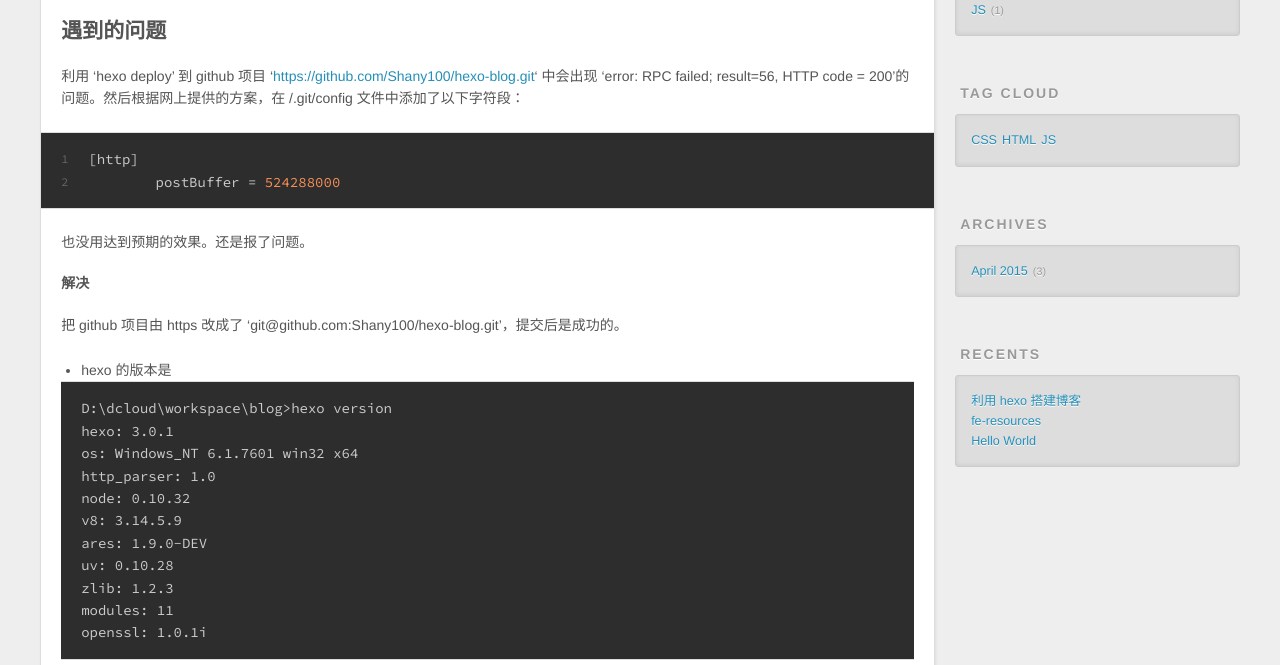
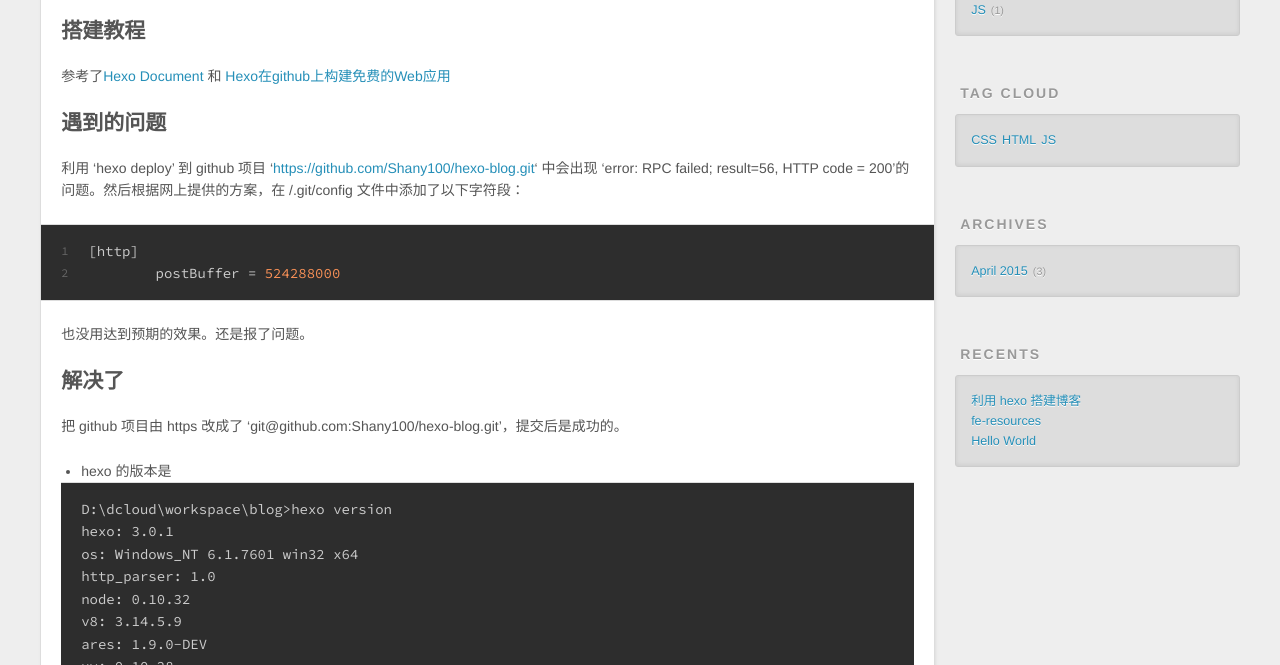
Before and after one commit to Shany100/Shany100.github.io, a plain HTML site: page index.html in a window 1280 px wide. Shown: the part 435-1100 px from the top of the page. Drawn offline with nearby package versions, Linux system fonts and the light colour scheme.

Commit message:
Site updated: 2015-04-09 12:53:15

```diff
--- a/index.html
+++ b/index.html
@@ -87,9 +87,10 @@
 
     <div class="article-entry" itemprop="articleBody">
 
-        <h2 id="遇到的问题">遇到的问题</h2><p>利用 ‘hexo deploy’ 到 github 项目 ‘<a href="https://github.com/Shany100/hexo-blog.git" target="_blank" rel="external">https://github.com/Shany100/hexo-blog.git</a>‘ 中会出现 ‘error: RPC failed; result=56, HTTP code = 200’的问题。然后根据网上提供的方案，在 /.git/config 文件中添加了以下字符段：<br><figure class="highlight bash"><table><tr><td class="gutter"><pre><span class="line">1</span><br><span class="line">2</span><br></pre></td><td class="code"><pre><span class="line">[http]</span><br><span class="line">	postBuffer = <span class="number">524288000</span></span><br></pre></td></tr></table></figure></p>
+        <h2 id="搭建教程">搭建教程</h2><p>参考了<a href="http://hexo.io/docs/" target="_blank" rel="external">Hexo Document</a> 和 <a href="http://blog.fens.me/hexo-blog-github/" target="_blank" rel="external">Hexo在github上构建免费的Web应用</a></p>
+<h2 id="遇到的问题">遇到的问题</h2><p>利用 ‘hexo deploy’ 到 github 项目 ‘<a href="https://github.com/Shany100/hexo-blog.git" target="_blank" rel="external">https://github.com/Shany100/hexo-blog.git</a>‘ 中会出现 ‘error: RPC failed; result=56, HTTP code = 200’的问题。然后根据网上提供的方案，在 /.git/config 文件中添加了以下字符段：<br><figure class="highlight bash"><table><tr><td class="gutter"><pre><span class="line">1</span><br><span class="line">2</span><br></pre></td><td class="code"><pre><span class="line">[http]</span><br><span class="line">	postBuffer = <span class="number">524288000</span></span><br></pre></td></tr></table></figure></p>
 <p>也没用达到预期的效果。还是报了问题。</p>
-<h5 id="解决">解决</h5><p>把 github 项目由 https 改成了 ‘git@github.com:Shany100/hexo-blog.git’，提交后是成功的。</p>
+<h2 id="解决了">解决了</h2><p>把 github 项目由 https 改成了 ‘git@github.com:Shany100/hexo-blog.git’，提交后是成功的。</p>
 <ul>
 <li>hexo 的版本是<pre>
 D:\dcloud\workspace\blog>hexo version
```
Also changed, not shown: 2015/04/08/利用hexo搭建博客/index.html (+9 -5 lines).
